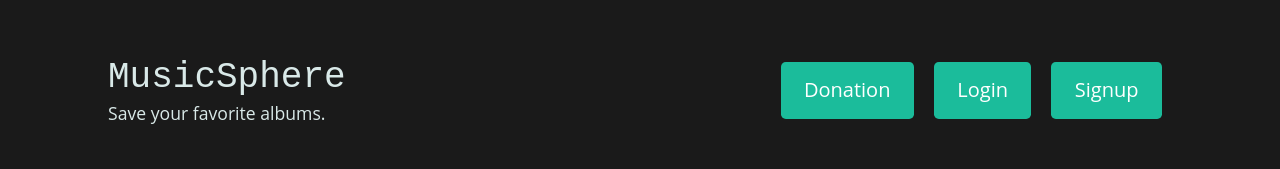
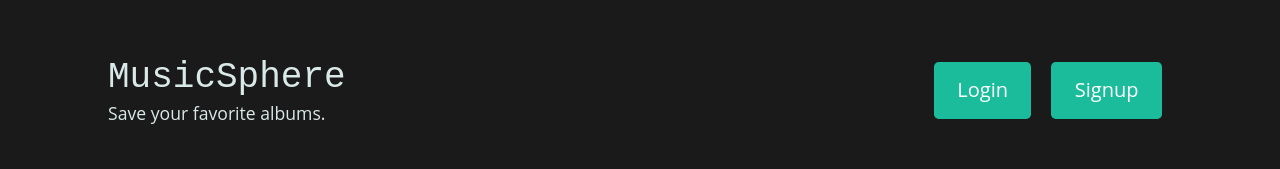
Before and after one commit to mcramileux/mcramileux-music-sphere-project, a React (Create React App) app in the folder client/: page / in a window 1280 px wide. Shown: the top 169 px of the page. Built offline with nearby package versions, Linux system fonts and the light colour scheme; no server answers.

Commit message:
fixed header.js import of pages searchAlbums and uncommented donation atm

```diff
--- a/client/src/components/Header/index.js
+++ b/client/src/components/Header/index.js
@@ -33,9 +33,9 @@
             </>
           ) : (
             <>
-              <Link className="btn btn-lg btn-info m-2" to="/donation">
+              {/* <Link className="btn btn-lg btn-info m-2" to="/donation">
                 Donation
-              </Link>
+              </Link> */}
               <Link className="btn btn-lg btn-info m-2" to="/login">
                 Login
               </Link>
--- a/client/src/pages/Home.js
+++ b/client/src/pages/Home.js
@@ -1,6 +1,6 @@
 // all good do not change
 import React from 'react';
-import SearchAlbums from './SearchAlbums';
+import SearchAlbums from '../pages/SearchAlbums';
 
 const Home = () => {
     return (
```
